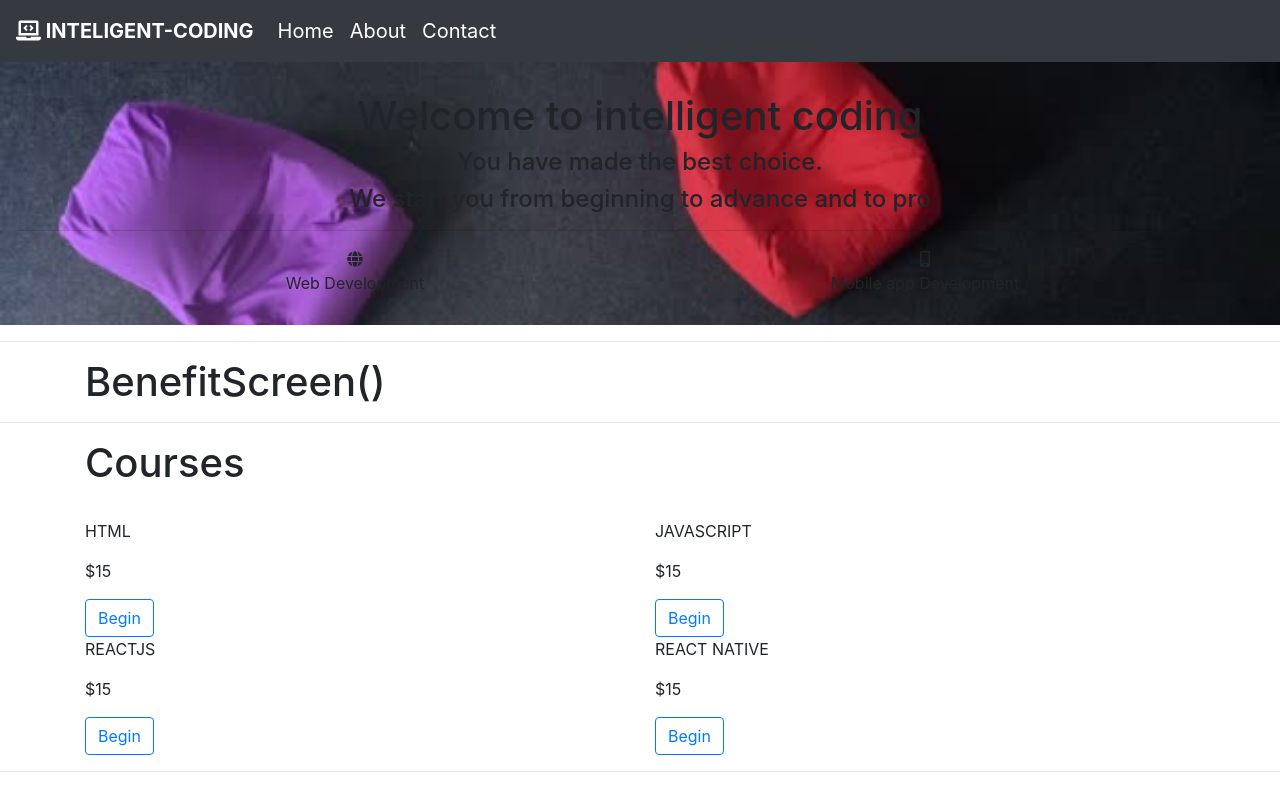
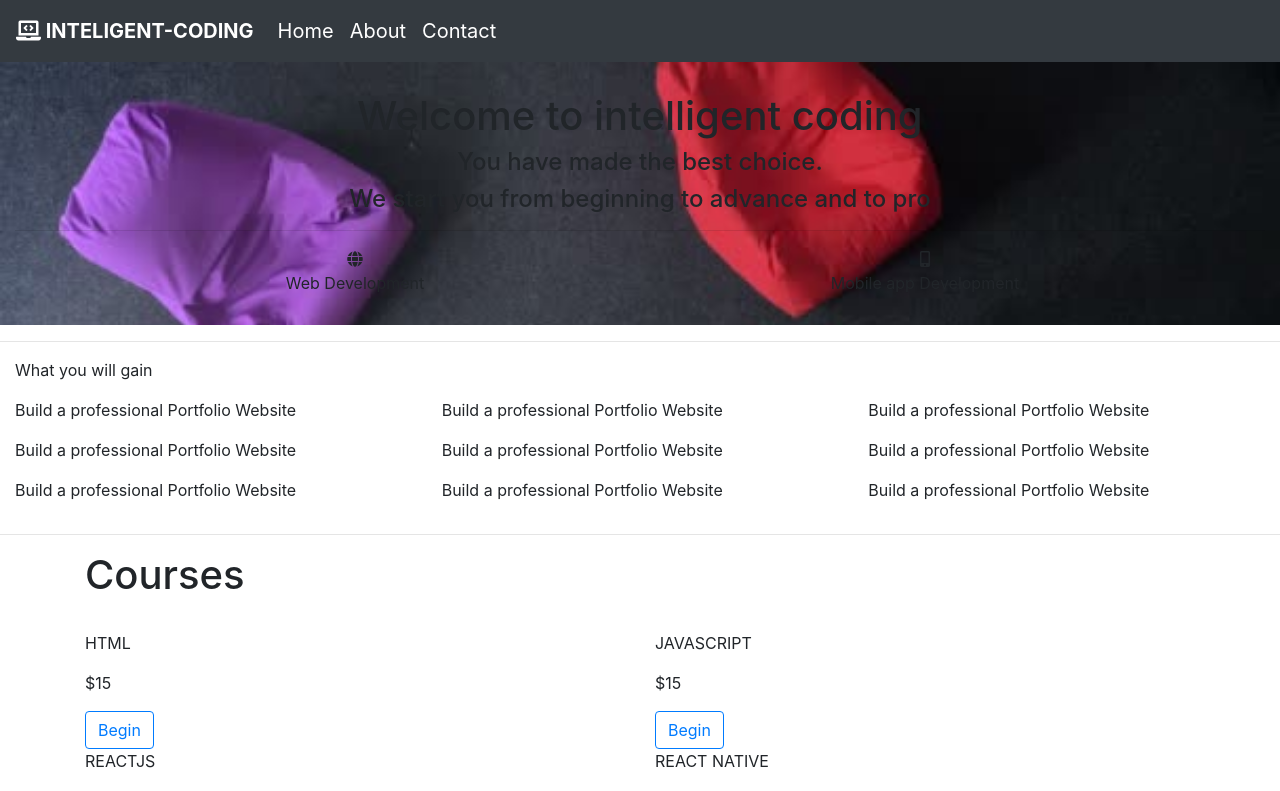
Before and after one commit to YakubuAmidu/Intelligentcoding, a React (Create React App) app: page / in a window 1280 px wide. Shown: the top 791 px of the page. Built offline with nearby package versions, Linux system fonts and the light colour scheme; a web font is replaced by a local one.

Commit message:
Commiting changes

```diff
--- a/src/screens/BenefitScreen.js
+++ b/src/screens/BenefitScreen.js
@@ -1,10 +1,33 @@
 import React from "react";
-import { Container } from "react-bootstrap";
+import { Container, Row, Col } from "react-bootstrap";
 
 const BenefitScreen = () => {
   return (
-    <Container>
-      <h1>BenefitScreen()</h1>
+    <Container fluid>
+      <p className="Gain">What you will gain</p>
+      <Row>
+        <Col>
+          <div className="Header-gain">
+            <p>Build a professional Portfolio Website</p>
+            <p>Build a professional Portfolio Website</p>
+            <p>Build a professional Portfolio Website</p>
+          </div>
+        </Col>
+        <Col>
+          <div className="Header-gain">
+            <p>Build a professional Portfolio Website</p>
+            <p>Build a professional Portfolio Website</p>
+            <p>Build a professional Portfolio Website</p>
+          </div>
+        </Col>
+        <Col>
+          <div className="Header-gain">
+            <p>Build a professional Portfolio Website</p>
+            <p>Build a professional Portfolio Website</p>
+            <p>Build a professional Portfolio Website</p>
+          </div>
+        </Col>
+      </Row>
     </Container>
   );
 };
```
